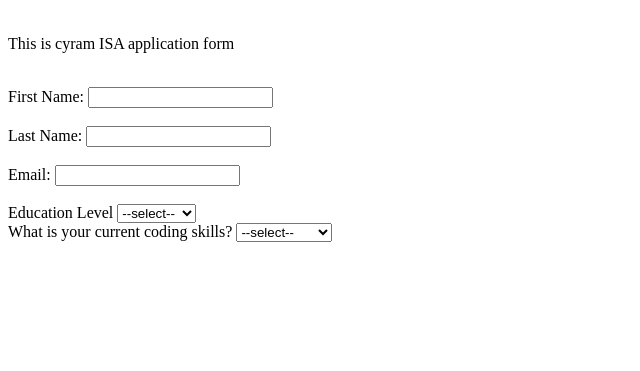
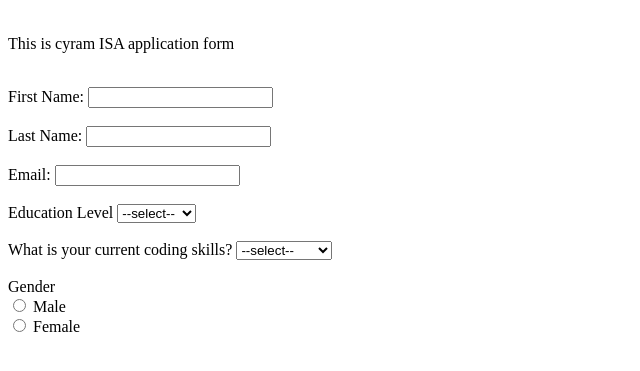
Before and after one commit to ameercyram/registration-page, a plain HTML site: page index.html in a window 1280 px wide. Shown: the part 79-450 px from the top of the page, without its empty margins (0-640 px from the left). Drawn offline with Linux system fonts and the light colour scheme.

Commit message:
added radio button of gender

```diff
--- a/index.html
+++ b/index.html
@@ -33,6 +33,7 @@
         <option >university</option>
         </select>
         <br>
+        <br>
         <label>What is your current coding skills?</label>
         <select>
             <option >--select--</option>
@@ -41,6 +42,15 @@
             <option>advanced</option>
 
         </select>
+        <br>
+        <br>
+        <label>Gender</label>
+        <br>
+        <input type="radio">
+        <label >Male</label>
+        <br>
+        <input type="radio">
+        <label >Female</label>
 
 
 
```
